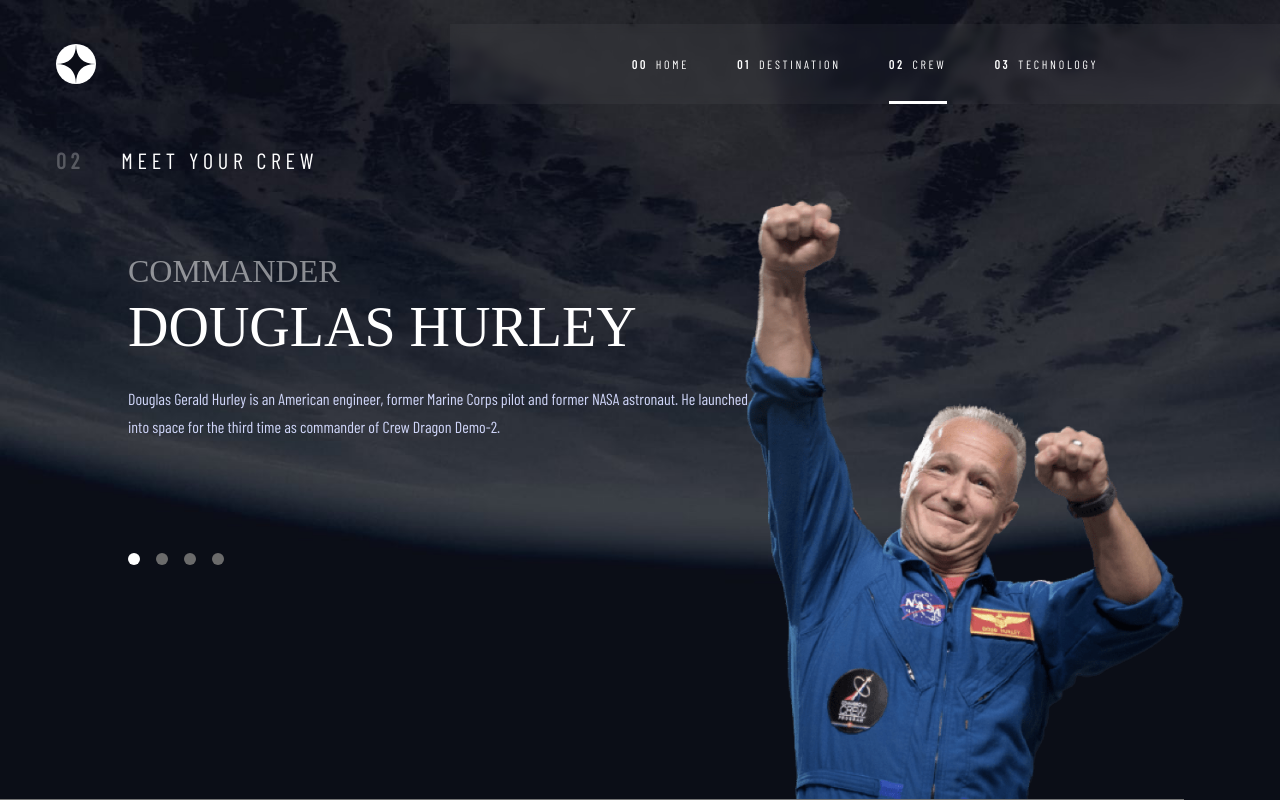
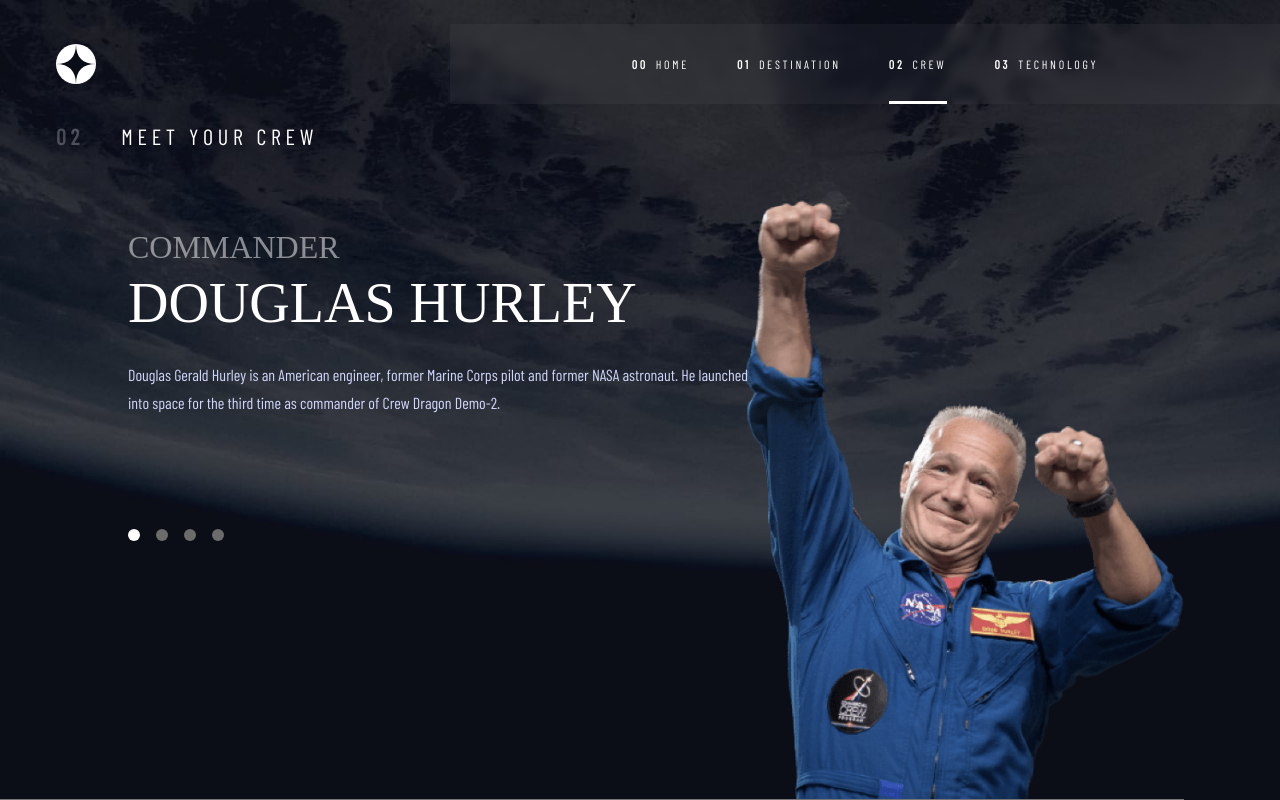
Before and after one commit to Tito-Rollis/Space-Tourism, a React (Create React App) app: page /crew in a window 1280 px wide. Built offline with nearby package versions, Linux system fonts and the light colour scheme; a web font is replaced by a local one.

Commit message:
crew page done

```diff
--- a/src/pages/crew/index.js
+++ b/src/pages/crew/index.js
@@ -5,21 +5,15 @@ import { data } from '../../api/data';
 
 const DATA_CREW = data.crew;
 export default function Crew() {
-    const [active, setActive] = useState({
-        first: true,
-        second: false,
-        third: false,
-        fourth: false,
-    });
-    const [index, setIndex] = useState(0);
-
+    const [active, setActive] = useState(0);
+    const bullets = [0, 1, 2, 3];
     return (
         <div
             className={`pt-6 h-screen w-screen ${style.container} overflow-hidden static md:relative`}
         >
             <Nav number="02" />
             <h1
-                className={`font-sub text-wt text-center text-h5Mob md:text-h5 md:text-left md:mt-10 md:ml-14`}
+                className={`font-sub text-wt text-center text-h5Mob md:text-h5 md:text-left md:mt-4 md:ml-14`}
             >
                 <span
                     className="font-bold text-h5 mr-6 md:mr-7"
@@ -34,65 +28,47 @@ export default function Crew() {
             </h1>
             <div className="grid mt-8 md:mt-3 mx-6 md:mx-32 lg:mt-12">
                 <div
-                    className={`flex w-full justify-center md:absolute lg:h-3/4 lg:-left-24 lg:justify-end  md:bottom-0 md:left-0 md:right-0 md:h-80 h-64 ${style.img}`}
+                    className={`flex w-full z-0 justify-center md:absolute lg:h-3/4 lg:-left-24 lg:justify-end  md:bottom-0 md:left-0 md:right-0 md:h-2/5 h-64 ${style.img}`}
                 >
                     {
                         <img
-                            src={DATA_CREW[index].images.png}
-                            alt={DATA_CREW[index].name}
+                            src={DATA_CREW[active].images.png}
+                            alt={DATA_CREW[active].name}
                         />
                     }
                 </div>
 
                 {/* BUTTON */}
                 <div className="flex mt-8 lg:mt-28  gap-x-4 justify-self-center lg:justify-self-start">
-                    <button
-                        onClick={() => {
-                            setActive({ first: true });
-                            setIndex(0);
-                        }}
-                        className={`${
-                            active.first ? style.bullet : style.bullet_default
-                        } w-3 h-3 rounded-full`}
-                    ></button>
-                    <button
-                        onClick={() => {
-                            setActive({ second: true });
-                            setIndex(1);
-                        }}
-                        className={`${
-                            active.second ? style.bullet : style.bullet_default
-                        } w-3 h-3 rounded-full`}
-                    ></button>
-                    <button
-                        onClick={() => {
-                            setActive({ third: true });
-                            setIndex(2);
-                        }}
-                        className={`${
-                            active.third ? style.bullet : style.bullet_default
-                        } w-3 h-3 rounded-full`}
-                    ></button>
-                    <button
-                        onClick={() => {
-                            setActive({ fourth: true });
-                            setIndex(3);
-                        }}
-                        className={`${
-                            active.fourth ? style.bullet : style.bullet_default
-                        } w-3 h-3 rounded-full`}
-                    ></button>
+                    {bullets.map((bullet, index) => {
+                        return (
+                            <button
+                                key={index}
+                                number={bullet}
+                                onClick={(e) =>
+                                    setActive(
+                                        e.currentTarget.getAttribute('number')
+                                    )
+                                }
+                                className={`${
+                                    parseInt(active) === bullet
+                                        ? style.bullet
+                                        : style.bullet_default
+                                } w-3 h-3 rounded-full cursor-pointer z-30`}
+                            ></button>
+                        );
+                    })}
                 </div>
                 {/* INFO */}
-                <div className="md:row-start-1 md:row-end-2 lg:w-10/12 ">
+                <div className="md:row-start-1 md:row-end-2 z-20 lg:w-10/12 ">
                     <p className="font-main text-body w-full text-center font-normal text-wt opacity-50 mt-8 lg:text-h4 lg:text-left">
-                        {DATA_CREW[index].role.toUpperCase()}
+                        {DATA_CREW[active].role.toUpperCase()}
                     </p>
                     <p className="font-main text-sub1 w-full text-center font-normal text-wt lg:text-h3 lg:text-left">
-                        {DATA_CREW[index].name.toUpperCase()}
+                        {DATA_CREW[active].name.toUpperCase()}
                     </p>
                     <p className="font-sub text-bodyMob w-full text-center font-normal text-pl mt-4 lg:text-body lg:text-left lg:w-3/4">
-                        {DATA_CREW[index].bio}
+                        {DATA_CREW[active].bio}
                     </p>
                 </div>
             </div>
```
